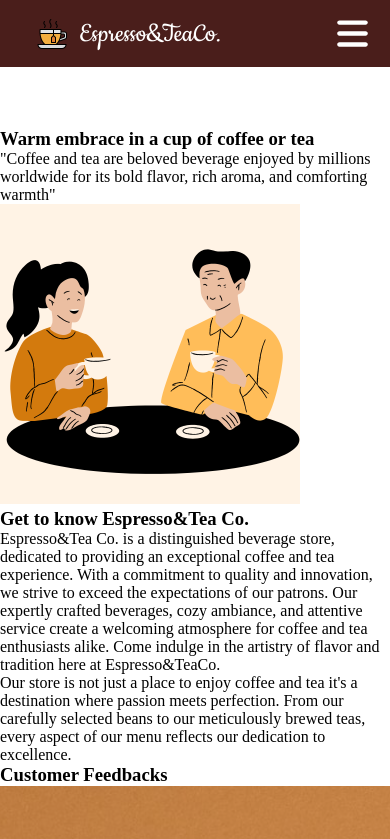
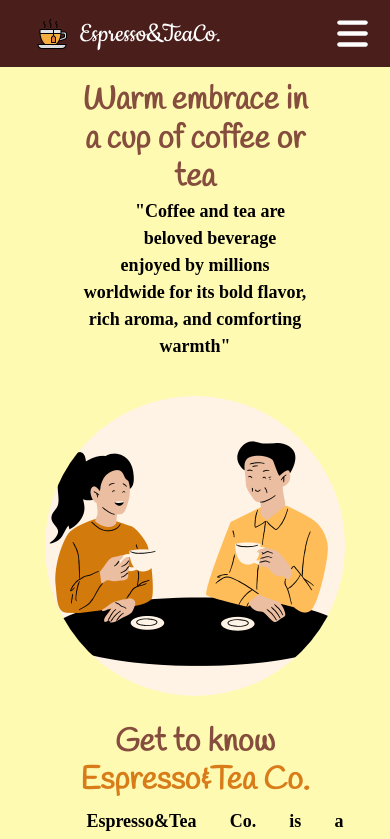
Before and after one commit to bryancastillo10/coffee-tea-website-2, a React (Vite) app: page /about in a window 390 px wide. Shown: the top 839 px of the page. Built offline with nearby package versions, Linux system fonts and the light colour scheme.

Commit message:
correct some responsive layout on different screen-size

```diff
--- a/src/arrays/MilestoneElements.js
+++ b/src/arrays/MilestoneElements.js
@@ -1,4 +1,3 @@
-import { GiCoffeeBeans, GiTeapotLeaves } from "react-icons/gi";
 
 const milestoneElements = [
     {
--- a/src/components/MileStone.jsx
+++ b/src/components/MileStone.jsx
@@ -1,3 +1,6 @@
+// Array
+import MilestoneElements from "src/arrays/MilestoneElements.js";
+
 const MileStone = () => {
   return <div></div>;
 };
--- a/src/components/ShopInfo.jsx
+++ b/src/components/ShopInfo.jsx
@@ -20,8 +20,8 @@ const ShopInfo = () => {
             <img src={CoffeeTime} alt="coffee-together" />
           </div>
           <div className="shopinfo__statements">
-            <h1>Get to know Espresso&Tea Co.</h1>
-            <p>
+            <h1>Get to know <span>Espresso&Tea Co.</span></h1>
+            <p id="statement-1">
               Espresso&Tea Co. is a distinguished beverage store, dedicated to
               providing an exceptional coffee and tea experience. With a
               commitment to quality and innovation, we strive to exceed the
@@ -30,7 +30,7 @@ const ShopInfo = () => {
               coffee and tea enthusiasts alike. Come indulge in the artistry of
               flavor and tradition here at Espresso&TeaCo.
             </p>
-            <p>
+            <p id="statement-2">
               Our store is not just a place to enjoy coffee and tea it's a
               destination where passion meets perfection. From our carefully
               selected beans to our meticulously brewed teas, every aspect of
--- a/src/styles/index.css
+++ b/src/styles/index.css
@@ -84,7 +84,6 @@
 }
 
 /* Sticky NavBar Adjustments */
-.about__page-container,
 .contact__page-container {
   margin-top: 6rem;
   padding-top: 2rem;
--- /dev/null
+++ b/src/styles/sections/about/milestone.css
@@ -0,0 +1,4 @@
+.shop__background{
+    padding-top:2.5rem;
+    background-color: var(--neutral-dark);
+}
--- a/src/styles/sections/about/shopinfo.css
+++ b/src/styles/sections/about/shopinfo.css
@@ -0,0 +1,109 @@
+.shopinfo__background{
+    margin-top:3.5rem;
+    background-color: var(--neutral-yellow);
+}
+.shopinfo__container{
+    margin:2.2rem;
+    padding:4rem;
+}
+.shopinfo__header{
+    padding:2.25rem;
+}
+
+.shopinfo__content{
+    display:flex;
+    justify-content:center;
+    align-items:center;
+    gap:1.5rem;
+}
+
+/* Typography */
+.shopinfo__container h1{
+    text-align:center;
+    font-size:34px;
+    font-family:var(--handlee);
+    font-weight:bold;
+    color:var(--primary-color);
+}
+
+.shopinfo__container p{
+    text-align:center;
+    font-size:24px;
+    font-weight:700;
+}
+.shopinfo__statements h1 span{
+    color:var(--neutral-orange);
+    font-weight:bold;
+}
+
+.shopinfo__statements p{
+    margin-left:25px;
+    text-align:justify;
+    line-height:1.5;
+}
+
+.shopinfo__container p::before {
+    content: '';
+    float: left;
+    height: 2.2em;
+    width: 30px;
+}
+.shopinfo__statements #statement-1{
+    margin-bottom:1.2rem;
+}
+
+
+/* Image */
+.shopinfo__image img{
+    border-radius:100%;
+}
+
+.shopinfo__image img:hover{
+    transform:scale(1.1);
+}
+
+
+@media screen and (max-width: 640px) {
+    .shopinfo__content{
+        display:flex;
+        flex-direction:column;
+        justify-content:center;
+        align-items:center;
+        gap:1.5rem;
+    }
+    .shopinfo__background{
+        margin-top:0.5rem;
+    }
+    .shopinfo__container{
+        margin:0.9rem;
+        padding:2rem;
+    }
+    .shopinfo__container h1{
+        font-size:32px;
+        line-height:1.2;
+    }
+
+    .shopinfo__container p{
+        text-align:center;
+        font-size:18px;
+        line-height:1.5;
+        font-weight:700;
+    }
+
+    .shopinfo__statements p{
+        margin-top:8px;
+        margin-left:10px;
+        text-align:justify;
+        line-height:1.5;
+    }
+}
+
+@media screen and (max-width: 900px) {
+    .shopinfo__content{
+        display:flex;
+        flex-direction:column;
+        justify-content:center;
+        align-items:center;
+        gap:1.5rem;
+    }
+}
--- a/src/styles/sections/home/banner.css
+++ b/src/styles/sections/home/banner.css
@@ -10,14 +10,17 @@
   display: flex;
   justify-content: center;
 }
+
 .banner__left-image {
   padding: 20px;
   margin-top: 10rem;
   margin-left: 8rem;
-  margin-right: 0;
+  margin-right: 2rem;
+  max-width: 100%;
 }
 
 .banner__left-image img {
+  object-fit: cover;
   max-width: 430px;
 }
 
@@ -25,7 +28,6 @@
 .banner__right-content {
   padding: 80px;
   margin: 2.25rem 8rem;
-  margin-left: 0;
 }
 .banner__content-columns {
   margin-top: 2rem;
@@ -114,4 +116,37 @@
   .banner__content-header p {
     font-size: 16px;
   }
+
+}@media screen and (min-width: 641px) and (max-width: 1049px) {
+  .banner__container {
+    display: flex;
+    flex-direction: column;
+    justify-content: center;
+    align-items: center;
+  }
+  .banner__left-image{
+    margin-top:0.4rem;
+  }
+  .banner__left-image img {
+    position:relative;
+    right:40px;
+    padding:0;
+  }
+  .banner__right-content {
+    padding: 20px;
+    margin-left: 10px;
+    margin-right:10px;
+    width:80%;
+  }
 }
+
+@media screen and (min-width: 1050px) {
+  .banner__left-image img {
+    max-width: 320px;
+  }
+
+  .banner__right-content {
+    padding: 40px;
+    margin-left: 0;
+  }
+}
```
